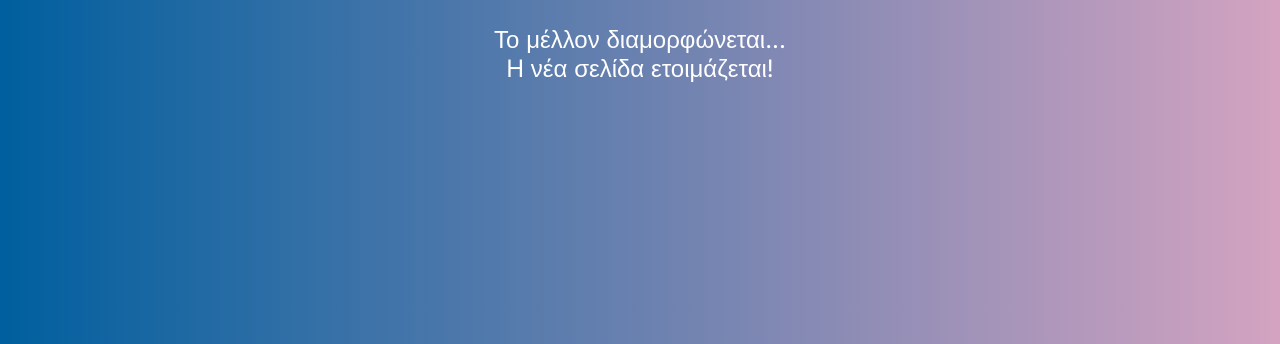
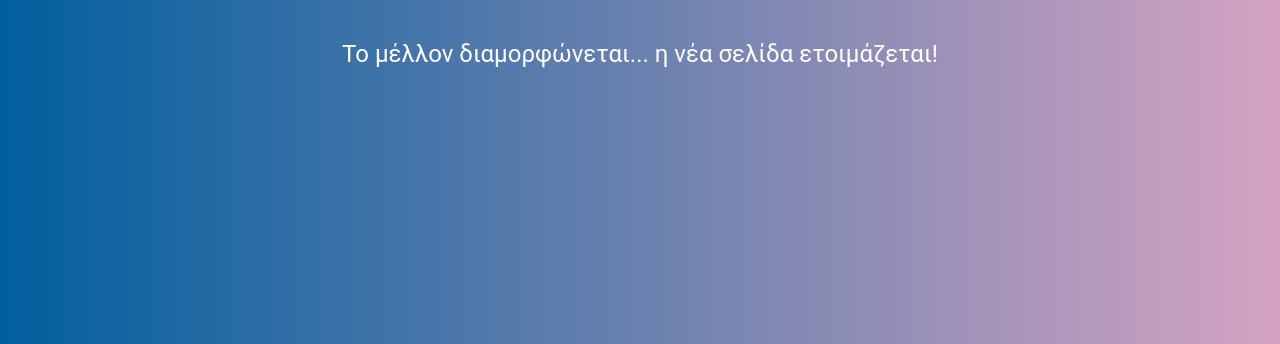
Before and after one commit to Chrysostomos00/ekcs, a plain HTML site: page index.html in a window 1280 px wide. Shown: the part 456-800 px from the top of the page. Drawn offline with Linux system fonts and the light colour scheme.

Commit message:
Update index.html

```diff
--- a/index.html
+++ b/index.html
@@ -3,24 +3,17 @@
 <head>
     <meta charset="UTF-8">
     <meta name="viewport" content="width=device-width, initial-scale=1.0">
-    <title>Coming Soon</title>
+    <title>ΕΚ | Coming Soon</title>
     <link rel="preconnect" href="https://fonts.googleapis.com">
     <link rel="preconnect" href="https://fonts.gstatic.com" crossorigin>
     <link href="https://fonts.googleapis.com/css2?family=Inter:wght@400;700&display=swap" rel="stylesheet">
     <style>
-        /* * Expert Web Designer Notes:
-         * - Using CSS variables for colors makes future theme changes easier.
-         * - The gradient is set to match the video's background precisely.
-         * - Flexbox is used for perfect vertical and horizontal centering. It's a modern and robust solution.
-         * - Keyframe animations provide the smooth fade-in effect requested.
-         * - Responsive design is handled by using relative units and setting a max-width on the content.
-        */
 
         :root {
             --color-primary-start: #005f9e; /* Gradient start color (blue) */
             --color-primary-end: #d4a3c1;   /* Gradient end color (pink) */
             --text-color: #ffffff;
-            --font-main: 'Inter', sans-serif;
+            --font-main: 'Roboto', sans-serif;
         }
 
         body, html {
@@ -28,7 +21,7 @@
             padding: 0;
             width: 100%;
             height: 100vh;
-            overflow: hidden; /* Prevents any scrollbars from appearing */
+            overflow: hidden;
             font-family: var(--font-main);
         }
 
@@ -93,7 +86,7 @@
             This ensures the entire page is in a single file and loads without external requests.
         -->
         <img src="logo.png" class="logo" alt="Logo">
-        <p class="tagline">Το μέλλον διαμορφώνεται...<br> H νέα σελίδα ετοιμάζεται!</p>
+        <p class="tagline">Το μέλλον διαμορφώνεται... η νέα σελίδα ετοιμάζεται!</p>
     </div>
 
 </body>
```
